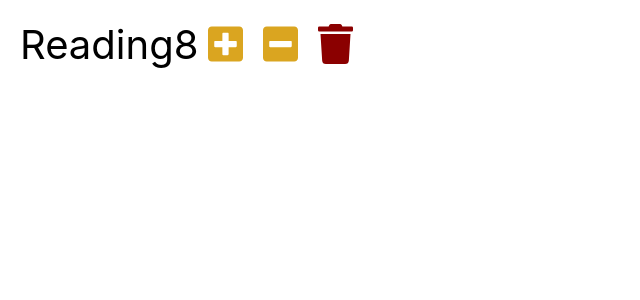
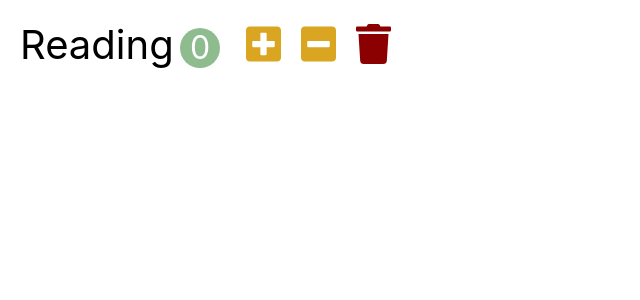
Before and after one commit to alisha0815/habit-tracker, a React (Create React App) app: page / in a window 1280 px wide. Shown: the top 300 px of the page, without its empty margins (0-640 px from the left). Built offline with nearby package versions, Linux system fonts and the light colour scheme.

Commit message:
styling and habit state completed

```diff
--- a/src/app.css
+++ b/src/app.css
@@ -15,6 +15,20 @@ button {
   padding: 0.5em;
   list-style: none;
 }
+
+.habit-count {
+  display: inline-block;
+  text-align: center;
+  font-size: 2rem;
+  width: 2.5rem;
+  height: 2.5rem;
+  line-height: 2.5rem;
+  margin-left: 0.2em;
+  margin-right: 0.5em;
+  background-color: darkseagreen;
+  color: white;
+  border-radius: 50%;
+}
 .habit-btn:hover {
   opacity: 0.8;
 }
--- a/src/components/habit.jsx
+++ b/src/components/habit.jsx
@@ -1,15 +1,32 @@
 import React, { Component } from 'react';
 
 class Habit extends Component {
+  state = {
+    count: 0,
+  };
+  handleIncrement = () => {
+    this.setState({ count: this.state.count + 1 });
+  };
+
+  handleDecrement = () => {
+    const count = this.state.count - 1;
+    this.setState({ count: count > 0 ? count : 0 });
+  };
   render() {
     return (
       <li className="habit">
         <span className="habitName">Reading</span>
-        <span className="habitCounter">8</span>
-        <button className="habit-btn habit-increase">
+        <span className="habit-count">{this.state.count}</span>
+        <button
+          className="habit-btn habit-increase"
+          onClick={this.handleIncrement}
+        >
           <i className="fas fa-plus-square"></i>
         </button>
-        <button className="habit-btn habit-decrease">
+        <button
+          className="habit-btn habit-decrease"
+          onClick={this.handleDecrement}
+        >
           <i className="fas fa-minus-square"></i>
         </button>
         <button className="habit-btn habit-delete">
```
Also changed, not shown: src/components/habits.jsx (added, +7 -0 lines).
